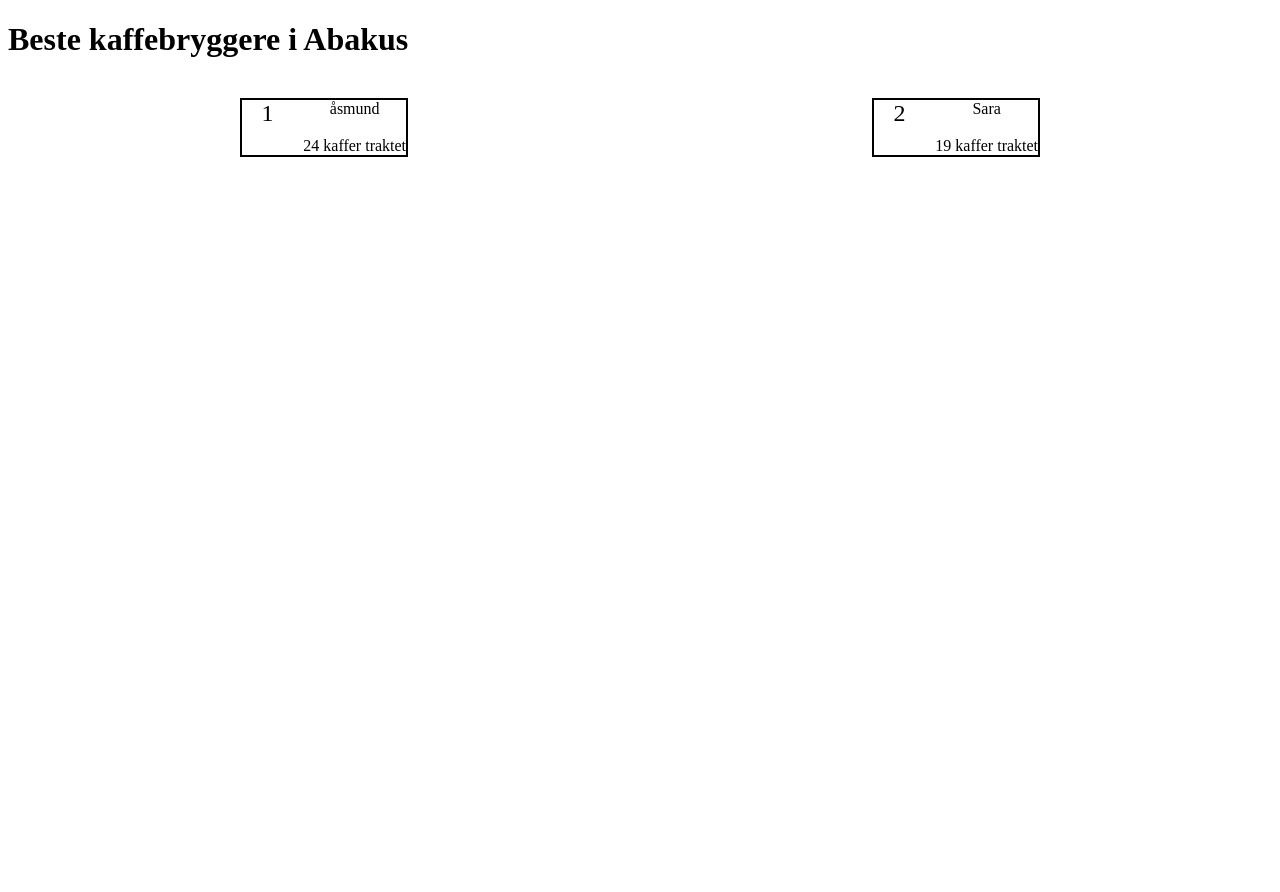
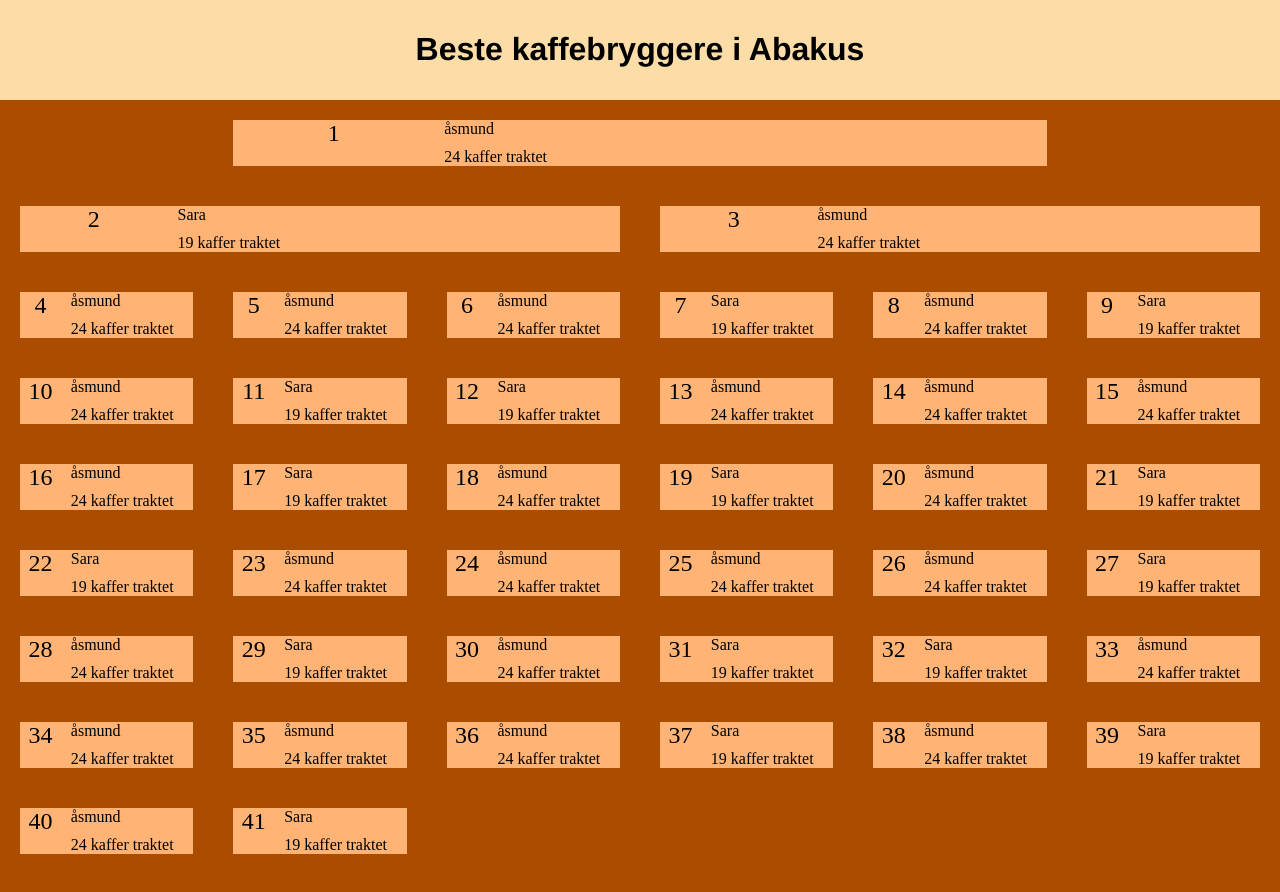
Before and after one commit to asmundh/coffeescoreboard-client, a React app: page / in a window 1280 px wide. Shown: the top 892 px of the page. Before the commit the page ends 800 px from the top, so only its background shows below. Built offline with nearby package versions, Linux system fonts and the light colour scheme.

Commit message:
Fix security vulnerability related to webpack-dev-server

```diff
--- a/index.html
+++ b/index.html
@@ -5,7 +5,13 @@
      <meta charset='UTF-8'/>
      <link rel="icon" href="/coffeescoreboard-client/public/koskom.png">
    </head>
-   <body>
+   <style>
+    body {
+      background-color: #AA4D00;
+    }
+   </style>
+   <body style="margin:0px">
       <div id="root"></div>
-   </body>
+      <svg src="./public/koskom.svg"></svg>
+    </body>
 </html>
--- a/package.json
+++ b/package.json
@@ -4,6 +4,7 @@
   "description": "Frontend for a scoreboard tracking who makes the most coffee for Abakus. (Student organization at NTNU, Trondheim)",
   "main": "index.js",
   "scripts": {
+    "start2": "electron",
     "test": "echo \"Error: no test specified\" && exit 1",
     "dist": "webpack",
     "start": "webpack-dev-server --open --config webpack.config.js --port 8089",
@@ -49,6 +50,6 @@
     "style-loader": "^0.23.1",
     "webpack": "^4.27.1",
     "webpack-cli": "^3.1.2",
-    "webpack-dev-server": "^3.1.10"
+    "webpack-dev-server": "^3.1.11"
   }
 }
--- a/src/App.css
+++ b/src/App.css
@@ -4,3 +4,18 @@
     justify-content: 'space-between';
     flex-wrap: 'wrap';
 }
+body {
+  background-color: "#FCDDA7";
+}
+
+#header {
+  text-align: center;
+  min-height: 8vh;
+  background-color: #FCDDA7;
+  top: 0;
+  padding: 10px 16px;
+  font-size: 2vh;
+  font-family: Raleway, 'Helvetica Neue', Arial, sans-serif;
+  max-width: 100%;
+  position: sticky;
+}
--- a/src/CoffeeScoreboard/CoffeeScoreboard.css
+++ b/src/CoffeeScoreboard/CoffeeScoreboard.css
@@ -1,6 +1,5 @@
 .Scoreboard {
-  display: flex;
-  flex-direction: row;
-  flex-wrap: wrap;
+  display: grid;
+  grid-template-columns: repeat(6, 1fr);
   justify-content: space-around;
 }
--- a/src/CoffeeScoreboard/CoffeeScoreboard.js
+++ b/src/CoffeeScoreboard/CoffeeScoreboard.js
@@ -13,7 +13,227 @@
     rfid: 12320,
     score: 19,
     rank: 2,
-  }];
+  },
+  {
+    name: 'åsmund',
+    rfid: 1234,
+    score: 24,
+    rank: 3,
+  },
+  {
+    name: 'åsmund',
+    rfid: 1234,
+    score: 24,
+    rank: 4,
+  },
+  {
+    name: 'åsmund',
+    rfid: 1234,
+    score: 24,
+    rank: 5,
+  },
+  {
+    name: 'åsmund',
+    rfid: 1234,
+    score: 24,
+    rank: 6,
+  }, {
+    name: 'Sara',
+    rfid: 12320,
+    score: 19,
+    rank: 7,
+  },
+  {
+    name: 'åsmund',
+    rfid: 1234,
+    score: 24,
+    rank: 8,
+  }, {
+    name: 'Sara',
+    rfid: 12320,
+    score: 19,
+    rank: 9,
+  },
+  {
+    name: 'åsmund',
+    rfid: 1234,
+    score: 24,
+    rank: 10,
+  }, {
+    name: 'Sara',
+    rfid: 12320,
+    score: 19,
+    rank: 11,
+  }, {
+    name: 'Sara',
+    rfid: 12320,
+    score: 19,
+    rank: 2,
+  },
+  {
+    name: 'åsmund',
+    rfid: 1234,
+    score: 24,
+    rank: 3,
+  },
+  {
+    name: 'åsmund',
+    rfid: 1234,
+    score: 24,
+    rank: 4,
+  },
+  {
+    name: 'åsmund',
+    rfid: 1234,
+    score: 24,
+    rank: 5,
+  },
+  {
+    name: 'åsmund',
+    rfid: 1234,
+    score: 24,
+    rank: 6,
+  }, {
+    name: 'Sara',
+    rfid: 12320,
+    score: 19,
+    rank: 7,
+  },
+  {
+    name: 'åsmund',
+    rfid: 1234,
+    score: 24,
+    rank: 8,
+  }, {
+    name: 'Sara',
+    rfid: 12320,
+    score: 19,
+    rank: 9,
+  },
+  {
+    name: 'åsmund',
+    rfid: 1234,
+    score: 24,
+    rank: 10,
+  }, {
+    name: 'Sara',
+    rfid: 12320,
+    score: 19,
+    rank: 11,
+  }, {
+    name: 'Sara',
+    rfid: 12320,
+    score: 19,
+    rank: 2,
+  },
+  {
+    name: 'åsmund',
+    rfid: 1234,
+    score: 24,
+    rank: 3,
+  },
+  {
+    name: 'åsmund',
+    rfid: 1234,
+    score: 24,
+    rank: 4,
+  },
+  {
+    name: 'åsmund',
+    rfid: 1234,
+    score: 24,
+    rank: 5,
+  },
+  {
+    name: 'åsmund',
+    rfid: 1234,
+    score: 24,
+    rank: 6,
+  }, {
+    name: 'Sara',
+    rfid: 12320,
+    score: 19,
+    rank: 7,
+  },
+  {
+    name: 'åsmund',
+    rfid: 1234,
+    score: 24,
+    rank: 8,
+  }, {
+    name: 'Sara',
+    rfid: 12320,
+    score: 19,
+    rank: 9,
+  },
+  {
+    name: 'åsmund',
+    rfid: 1234,
+    score: 24,
+    rank: 10,
+  }, {
+    name: 'Sara',
+    rfid: 12320,
+    score: 19,
+    rank: 11,
+  }, {
+    name: 'Sara',
+    rfid: 12320,
+    score: 19,
+    rank: 2,
+  },
+  {
+    name: 'åsmund',
+    rfid: 1234,
+    score: 24,
+    rank: 3,
+  },
+  {
+    name: 'åsmund',
+    rfid: 1234,
+    score: 24,
+    rank: 4,
+  },
+  {
+    name: 'åsmund',
+    rfid: 1234,
+    score: 24,
+    rank: 5,
+  },
+  {
+    name: 'åsmund',
+    rfid: 1234,
+    score: 24,
+    rank: 6,
+  }, {
+    name: 'Sara',
+    rfid: 12320,
+    score: 19,
+    rank: 7,
+  },
+  {
+    name: 'åsmund',
+    rfid: 1234,
+    score: 24,
+    rank: 8,
+  }, {
+    name: 'Sara',
+    rfid: 12320,
+    score: 19,
+    rank: 9,
+  },
+  {
+    name: 'åsmund',
+    rfid: 1234,
+    score: 24,
+    rank: 10,
+  }, {
+    name: 'Sara',
+    rfid: 12320,
+    score: 19,
+    rank: 11,
+  },
+  ];
 
   renderScoreboard() {
     // const { data } = this.props;
--- a/src/CoffeeScoreboard/CoffeeScoreboardPerson.css
+++ b/src/CoffeeScoreboard/CoffeeScoreboardPerson.css
@@ -1,15 +1,37 @@
+
 .ScoreboardPerson {
   display: grid;
   grid-gap: 10px;
-  grid-template-columns: 1fr 2fr;
-  outline: 2px black solid;
+  grid-template-columns: 1fr 3fr;
   margin: 20px;
+  background-color: #FFB475;
+  min-width: 2em;
 }
+
+:first-child {
+  grid-column-start: 2;
+  grid-column-end: 6;
+}
+
+:nth-child(2) {
+  grid-column-start: 1;
+  grid-column-end: 4;
+}
+
+:nth-child(3) {
+  grid-column-start: 4;
+  grid-column-end: -1;
+}
+
+:nth-child(n+4) {
+  min-width: 232;
+}
+
 
 
 #rank {
     grid-column: 1 / 2;
-    grid-row: 1;
+    grid-row: 1/3;
     font-size: 3vh;
     text-align: center;
 }
@@ -17,11 +39,9 @@
 #name {
   grid-column: 2;
   grid-row: 1;
-  text-align: center;
 }
 
 #score {
   grid-column: 2;
   grid-row: 2;
-  text-align: center;
 }
--- a/src/CoffeeScoreboard/CoffeeScoreboardPerson.js
+++ b/src/CoffeeScoreboard/CoffeeScoreboardPerson.js
@@ -15,7 +15,7 @@
     const { person, index } = this.props;
     return (
       <div className="ScoreboardPerson" index={index}>
-        <div id="rank">{person.rank}</div>
+        <div id="rank">{index + 1}</div>
         <div id="name">{person.name}</div>
         <div id="score">
           {person.score}
```
Also changed, not shown: src/store/index.js (deleted, +0 -13 lines), src/store/initialState.js (deleted, +0 -7 lines), src/store/modules/scoreboard.js (deleted, +0 -47 lines), public/koskom.svg (added).
